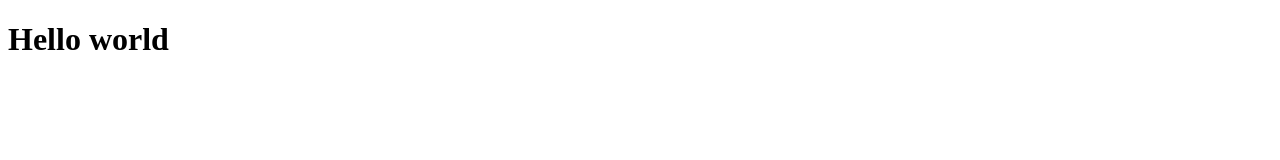
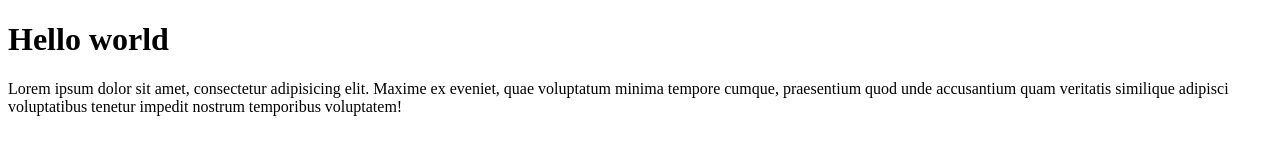
Before and after one commit to omer-espinoza/prueba-git, a plain HTML site: page index.html in a window 1280 px wide. Drawn offline with Linux system fonts and the light colour scheme.

Commit message:
Se agrego una etiqueta p al index

```diff
--- a/index.html
+++ b/index.html
@@ -11,6 +11,10 @@
 <body>
     <h1>Hello world</h1>
 
+    <p>Lorem ipsum dolor sit amet, consectetur adipisicing elit. Maxime ex eveniet, quae voluptatum minima tempore
+        cumque, praesentium quod unde accusantium quam veritatis similique adipisci voluptatibus tenetur impedit nostrum
+        temporibus voluptatem!</p>
+
     <script src="main.js"></script>
 </body>
 
```
